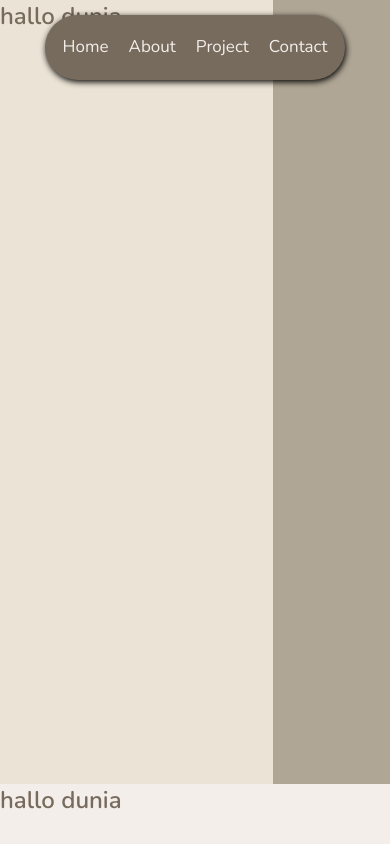
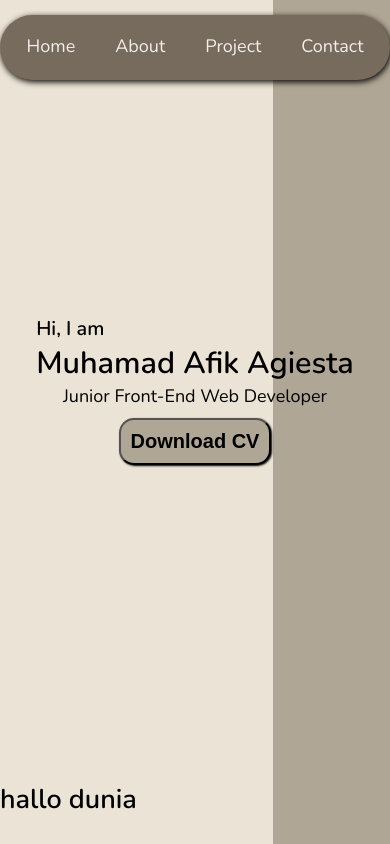
Before and after one commit to mafikag/My-simple-Portfolio, a plain HTML site: page index.html in a window 390 px wide. Shown: the top 844 px of the page. Drawn offline with nearby package versions, Linux system fonts and the light colour scheme.

Commit message:
finish section home

```diff
--- /dev/null
+++ b/CSS/home.css
@@ -0,0 +1,115 @@
+#home .container{
+    display: grid;
+    height: 48.8rem;
+    grid-template-columns: 1.5fr 1fr;
+    align-items: center;
+}
+
+.content-home{
+    display: grid;
+    color: #000;
+    justify-content: center;
+}
+
+.content-home p:first-child{
+    font-weight: 600;
+    font-size: 1.5em;
+}
+
+.content-home p:nth-child(2){
+    font-size: 2.5em;
+    font-weight: 600;
+}
+
+.content-home p:nth-child(3){
+    font-weight: 400;
+    font-size: 1.2em;
+}
+
+.button{
+    width: fit-content;
+    height: fit-content;
+    padding: 10px 10px;
+    margin-top: 10px;
+    border-radius: 15px;
+    background-color: #B0A695;
+    box-shadow: 1px 1px 2px #000;
+}
+
+.button a{
+    text-decoration: none;
+    font-size: 20px;
+    color: #000;
+    font-weight: 600;
+}
+
+.hero img{
+    width: 45%;
+    border:5px solid;
+    border-color: color-mix(in srgb, #B0A695 60%, #EBE3D5 40%);
+    border-radius: 10px;
+    transition: all 0.3s ease;
+}
+
+.hero img:hover{
+    box-shadow: 2px 2px 1px #000;
+    margin-left: -1%;
+}
+
+@media (max-width: 930px){
+    #home .container{
+        grid-template-columns: 1fr;
+        align-content: center;
+        justify-items: center;
+        row-gap: 35px;
+    }
+
+    .content-home{
+        order:2;
+        justify-items: center;
+    }
+
+    .content-home p:first-child{
+        justify-self: start;
+        font-size: 1em;
+    }
+
+    .content-home p:nth-child(2){
+        font-size: 2.2em;
+    }
+
+    .content-home p:nth-child(3){
+        font-size: 1.2em;
+    }
+
+    .content-home .button{
+        justify-self: center;
+    }
+
+    .hero{
+        display: flex;
+        justify-content: center;
+    }
+
+    .hero img{
+        width: 30%;
+    }
+}
+
+@media (max-width: 500px){
+    .hero{
+        display: none;
+    }
+
+    .content-home p:first-child{
+        font-size: 1.1em;
+    }
+
+    .content-home p:nth-child(2){
+        font-size: 1.7em;
+    }
+
+    .content-home p:nth-child(3){
+        font-size: 1em;
+    }
+}
--- a/CSS/navbar.css
+++ b/CSS/navbar.css
@@ -4,6 +4,7 @@ Navbar{
     justify-content: center;
     width: 100%;
     padding-top: 15px;
+    z-index: 10;
 }
 
 Navbar .container{
@@ -69,53 +70,3 @@ Navbar .container{
 .nav-link:nth-child(4):hover::after{
     width: 40px;
 }
-
-@media screen and (max-width : 600px){
-    Navbar .container{
-        width: 300px;
-    }
-
-    .nav-link{
-        font-size: 17px;
-        margin-left: 10px;
-        margin-right: 10px;
-    }
-
-    .nav-link:hover{
-        font-size: 18px;
-    }
-
-    .nav-link::after{
-        height: 2px;
-    }
-
-    .nav-link:nth-child(1)::after{
-        margin-left: 7px;
-    }
-    .nav-link:nth-child(2)::after{
-        margin-left: 7px;
-    }
-    .nav-link:nth-child(3)::after{
-        margin-left: 9.1px;
-    }
-    .nav-link:nth-child(4)::after{
-        margin-left: 12.5px;
-    }
-
-    .nav-link:nth-child(1):hover::after{
-        width: 35px;
-    }
-    .nav-link:nth-child(2):hover::after{
-        width: 35px;
-    }
-    .nav-link:nth-child(3):hover::after{
-        width: 35px;
-    }
-    .nav-link:nth-child(4):hover::after{
-        width: 35px;
-    }
-}
-
-@media screen and(max-width : 992px){
-
-}
--- a/CSS/style.css
+++ b/CSS/style.css
@@ -12,13 +12,8 @@
 
 body{
     font-family: 'Nunito', sans-serif;
-    color: #776B5D;
-    background-color: #F3EEEA;
-}
-
-#home .container{
     background:linear-gradient(to right, #EBE3D5 0%, #EBE3D5 70%, #B0A695 70%, #B0A695 100%);
-    height: 49rem;
+    font-size: 18px;
 }
 
 #about .container{
--- a/index.html
+++ b/index.html
@@ -8,6 +8,7 @@
     <!--CSS-->
     <link rel="stylesheet" href="CSS/style.css">
     <link rel="stylesheet" href="CSS/navbar.css">
+    <link rel="stylesheet" href="CSS/home.css">
 </head>
 
 <body>
@@ -27,7 +28,17 @@
     <!--Home-->
     <section id="home">
         <div class="container">
-            <h1>hallo dunia</h1>
+            <div class="content-home">
+                <p>Hi, I am</p>
+                <p>Muhamad Afik Agiesta</p>
+                <p>Junior Front-End Web Developer</p>
+                <button class="button">
+                    <a href="">Download CV</a>
+                </button>
+            </div>
+            <div class="hero">
+                <img src="src/foto.png" alt="Foto Saya">
+            </div>
         </div>
     </section>
     <!--End Home-->
```
